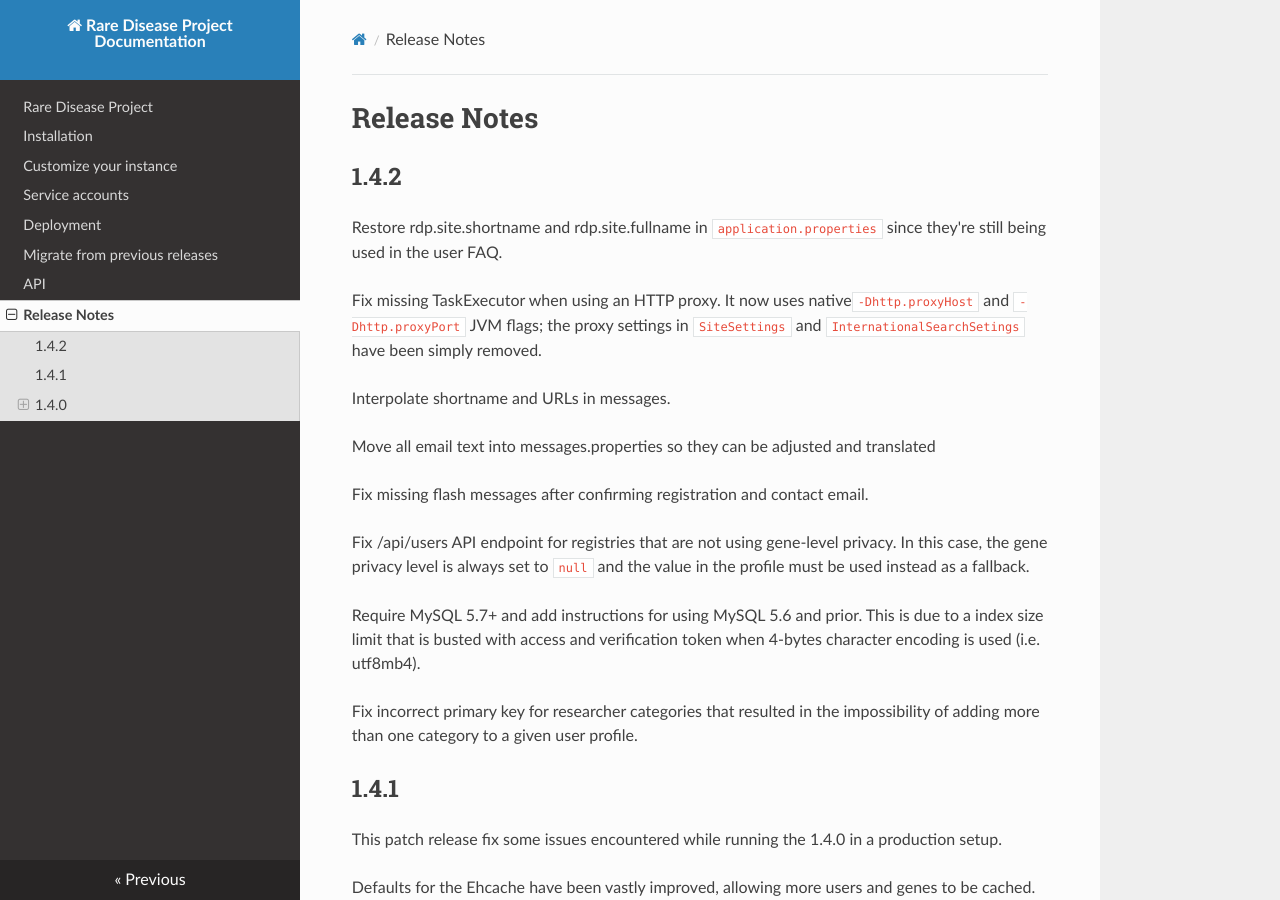
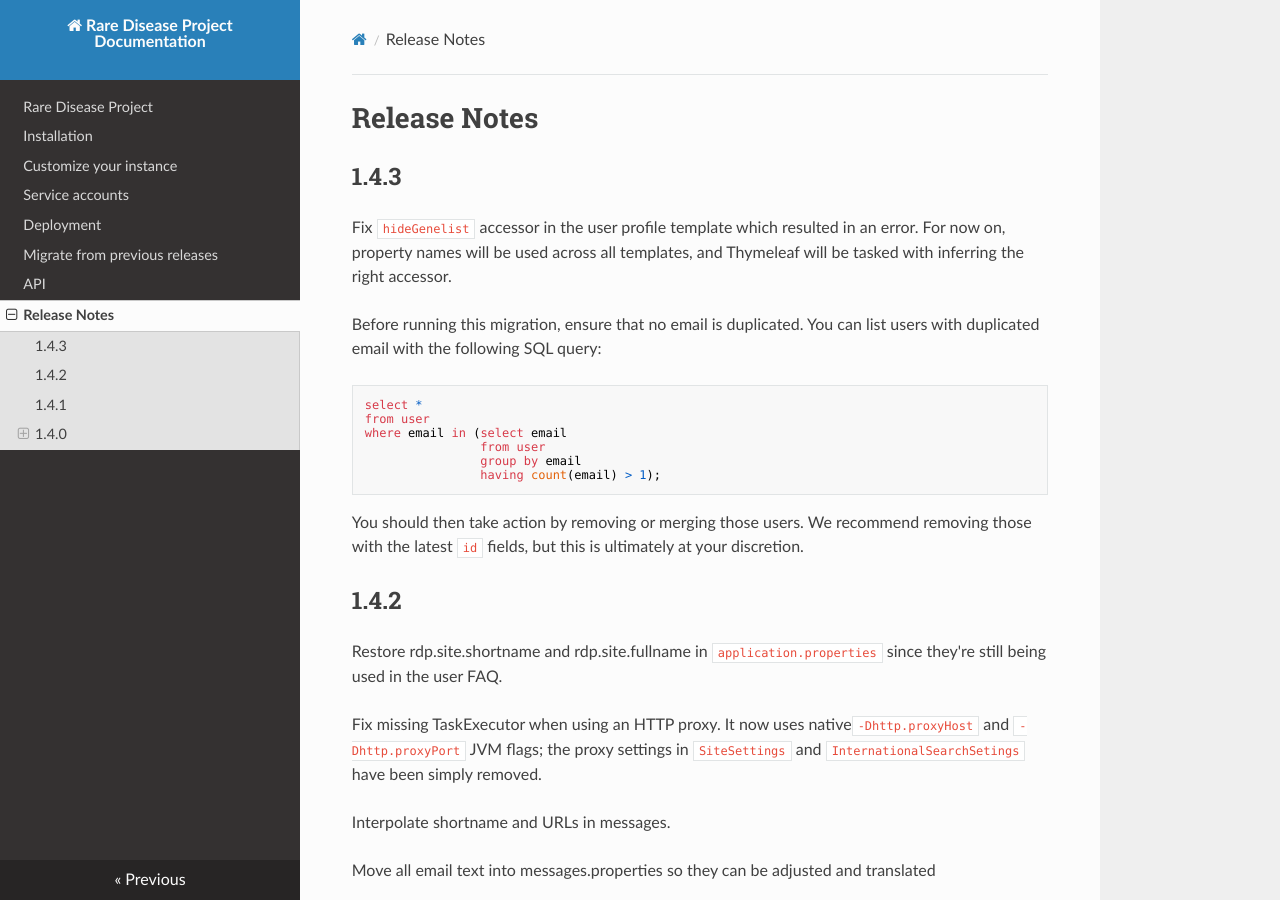
Before and after one commit to PavlidisLab/rdp, an MkDocs documentation site: the page built from docs/release-notes.md, in a window 1280 px wide and 900 px high. Built offline with MkDocs 1.6.1, drawn with Linux system fonts in a browser that asks for light colours; nearby versions of some CDN libraries.

Commit message:
Add release notes for 1.4.3
Update rdp_version in mkdocs.yml.

````diff
--- a/docs/release-notes.md
+++ b/docs/release-notes.md
@@ -1,4 +1,24 @@
 # Release Notes
+
+## 1.4.3
+
+Fix `hideGenelist` accessor in the user profile template which resulted in an error. For now on, property names will be
+used across all templates, and Thymeleaf will be tasked with inferring the right accessor.
+
+Before running this migration, ensure that no email is duplicated. You can list users with duplicated email with the
+following SQL query:
+
+```sql
+select *
+from user
+where email in (select email
+                from user
+                group by email
+                having count(email) > 1);
+```
+
+You should then take action by removing or merging those users. We recommend removing those with the latest `id`
+fields, but this is ultimately at your discretion.
 
 ## 1.4.2
 
--- a/mkdocs.yml
+++ b/mkdocs.yml
@@ -12,4 +12,4 @@ nav:
 plugins:
   - macros
 extra:
-  rdp_version: 1.4.2
+  rdp_version: 1.4.3
````
